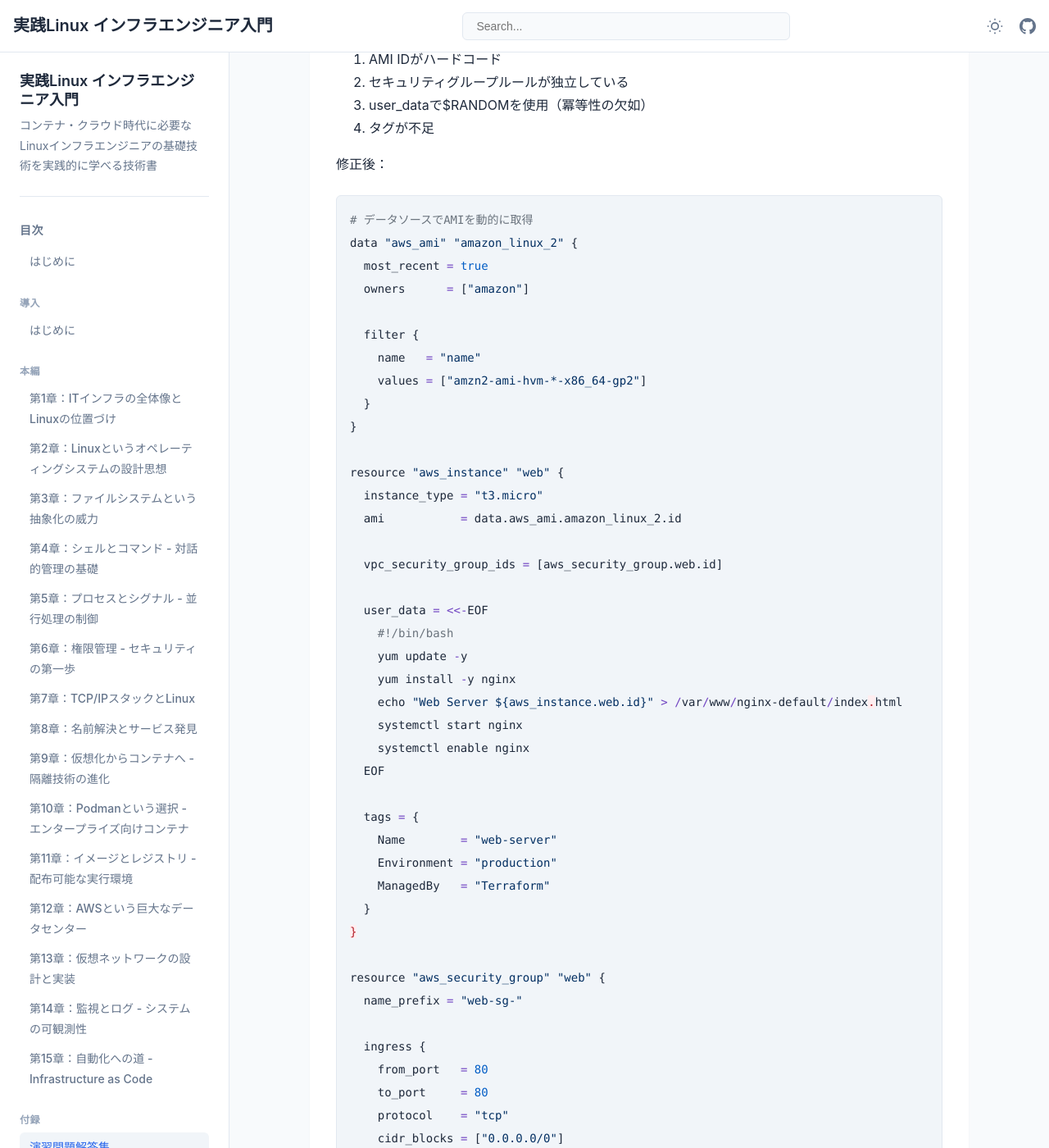
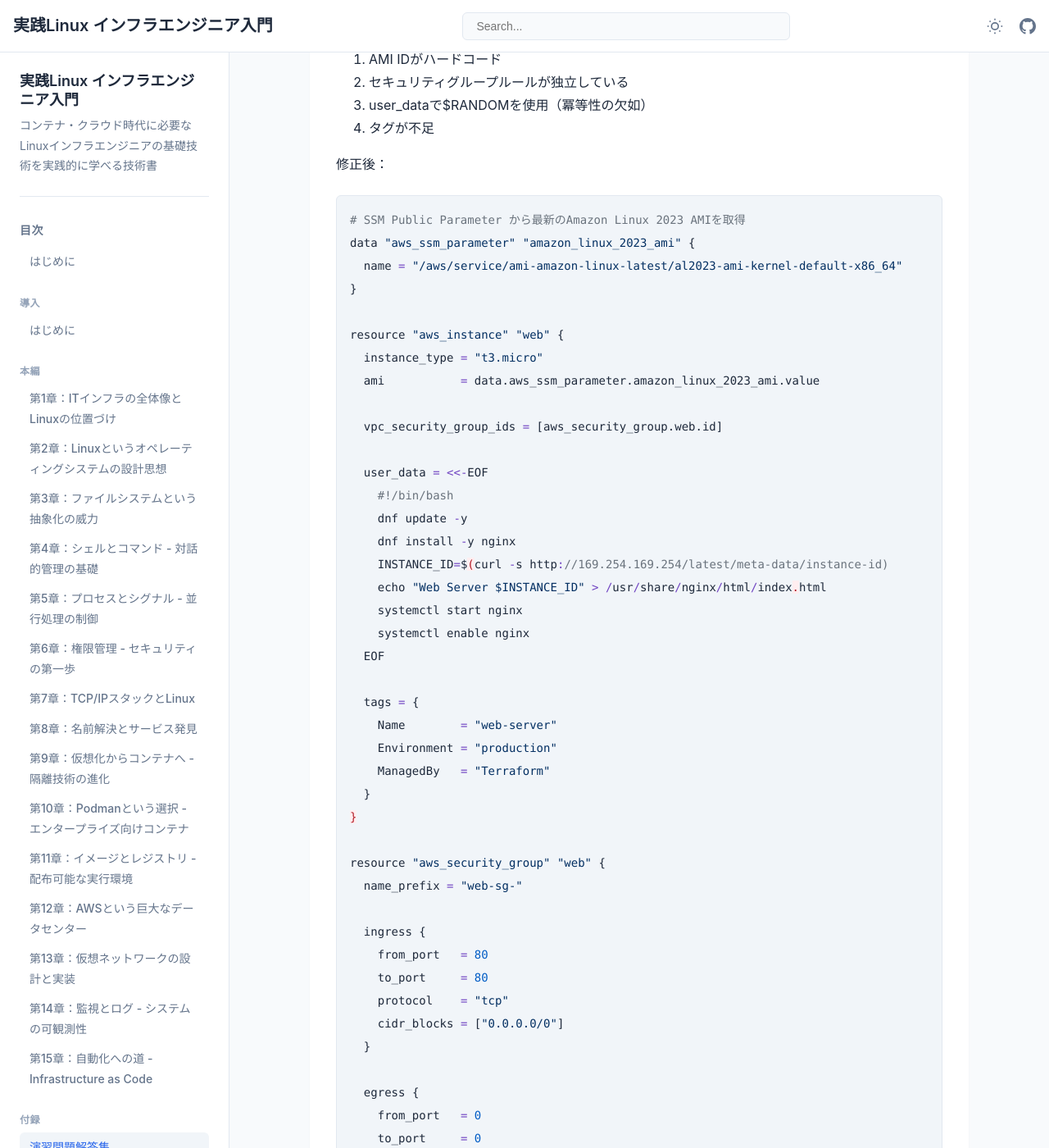
Before and after one commit to itdojp/linux-infra-textbook2, a Jekyll site: the page built from docs/appendices/merged-exercise-answers.md, in a window 1280 px wide and 1400 px high, scrolled down 99606 px. Shown: the whole window at 82% size. Built offline with Jekyll 4.4.1, drawn with Linux system fonts in a browser that asks for light colours.

Commit message:
Amazon Linux 2023へ移行 (#95)
* docs: migrate Amazon Linux 2023

* docs: fix scripts and user_data for AL2023

````diff
--- a/docs/appendices/merged-exercise-answers.md
+++ b/docs/appendices/merged-exercise-answers.md
@@ -3741,28 +3741,23 @@ resource "aws_security_group" "alb" {
 
 修正後：
 ```hcl
-# データソースでAMIを動的に取得
-data "aws_ami" "amazon_linux_2" {
-  most_recent = true
-  owners      = ["amazon"]
-
-  filter {
-    name   = "name"
-    values = ["amzn2-ami-hvm-*-x86_64-gp2"]
-  }
+# SSM Public Parameter から最新のAmazon Linux 2023 AMIを取得
+data "aws_ssm_parameter" "amazon_linux_2023_ami" {
+  name = "/aws/service/ami-amazon-linux-latest/al2023-ami-kernel-default-x86_64"
 }
 
 resource "aws_instance" "web" {
   instance_type = "t3.micro"
-  ami           = data.aws_ami.amazon_linux_2.id
+  ami           = data.aws_ssm_parameter.amazon_linux_2023_ami.value
 
   vpc_security_group_ids = [aws_security_group.web.id]
 
   user_data = <<-EOF
     #!/bin/bash
-    yum update -y
-    yum install -y nginx
-    echo "Web Server ${aws_instance.web.id}" > /var/www/nginx-default/index.html
+    dnf update -y
+    dnf install -y nginx
+    INSTANCE_ID=$(curl -s http://169.254.169.254/latest/meta-data/instance-id)
+    echo "Web Server $INSTANCE_ID" > /usr/share/nginx/html/index.html
     systemctl start nginx
     systemctl enable nginx
   EOF
````
Also changed, not shown: docs/chapters/chapter-12-with-exercises.md (+31 -26 lines), merged-exercise-answers.md (+8 -13 lines), src/appendices/merged-exercise-answers.md (+8 -13 lines), src/chapters/chapter-12-with-exercises.md (+31 -26 lines).
